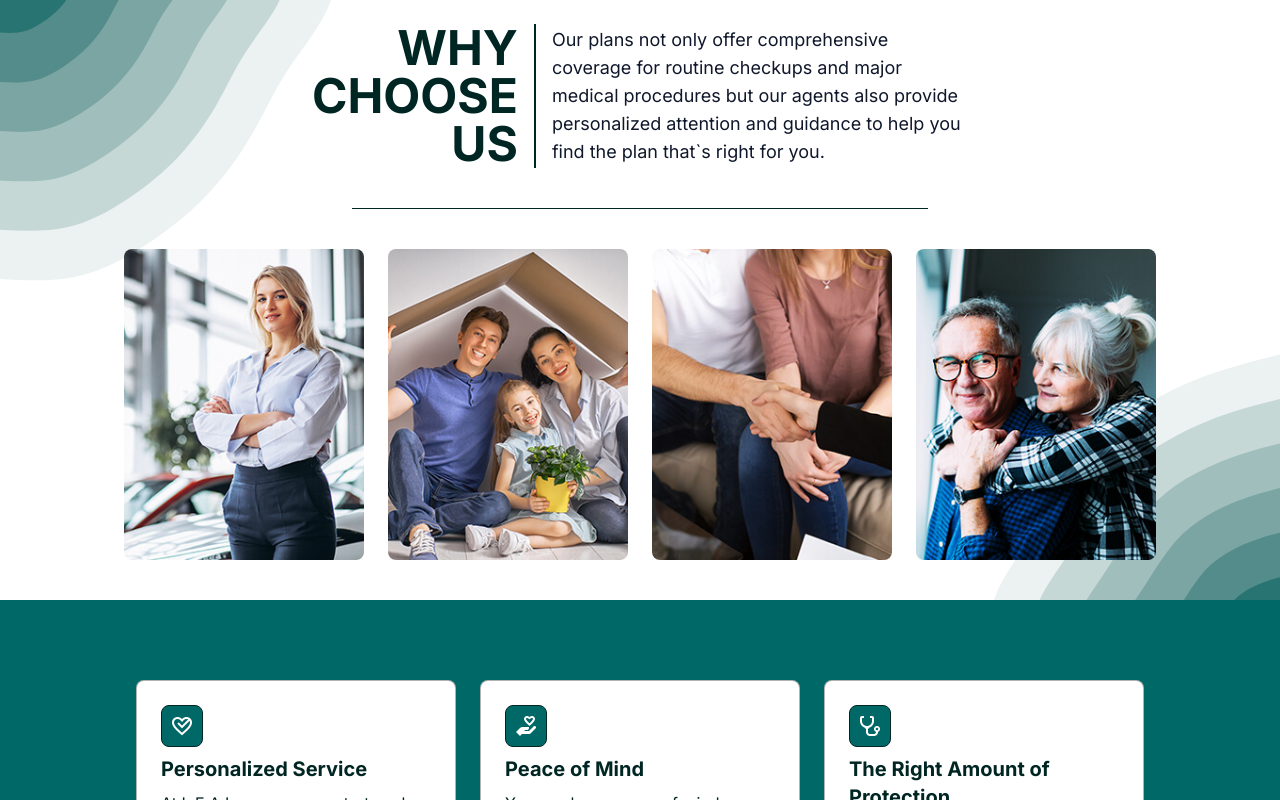
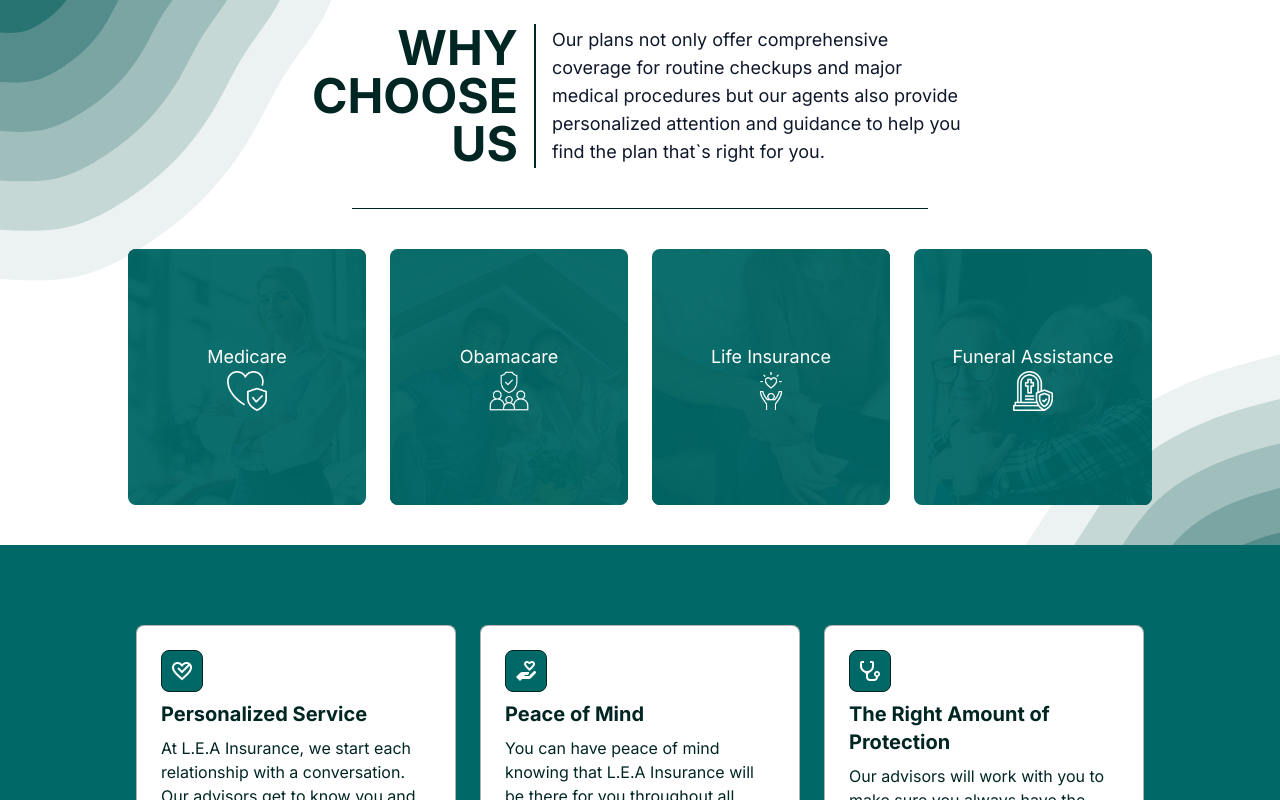
Before and after one commit to ballinyouup/leainsurance, a Next.js app: page / in a window 1280 px wide. Shown: the part 670-1470 px from the top of the page. Built offline with nearby package versions, Linux system fonts and the light colour scheme; grey boxes are pictures that could not be loaded.

Commit message:
fixed cards

```diff
--- a/app/components/home/home-card.tsx
+++ b/app/components/home/home-card.tsx
@@ -2,6 +2,7 @@
 import { motion } from "framer-motion";
 import Image from "next/image";
 import Link from "next/link";
+import { AspectRatio } from "../shadcn-ui/aspect-ratio";
 interface ICard {
 	src: string;
 	alt: string;
@@ -14,14 +15,7 @@ interface ICard {
 	};
 }
 
-const Card: React.FC<ICard> = ({
-	src,
-	alt,
-	delay = 0,
-	text,
-	href,
-	image,
-}) => {
+const Card: React.FC<ICard> = ({ src, alt, delay = 0, text, href, image }) => {
 	return (
 		<motion.div
 			initial={{
@@ -34,16 +28,12 @@ const Card: React.FC<ICard> = ({
 				delay: delay,
 				duration: 0.5,
 			}}
-			className="relative z-10 h-40 overflow-hidden rounded-lg sm:h-full [&>*]:hover:left-0"
+			className="relative z-10 h-40 w-full overflow-hidden rounded-lg sm:h-64"
 		>
-			<Image
-				src={src}
-				alt={alt}
-				width={240}
-				height={240}
-				className="min-w-[240px]"
-			/>
-			<motion.div className="absolute -left-60 top-0 z-10 flex h-full w-full flex-col bg-tealPrimary bg-opacity-95 transition-all duration-500 ease-out">
+			<AspectRatio ratio={3 / 4}>
+				<Image src={src} alt={alt} fill quality={100} />
+			</AspectRatio>
+			<motion.div className="absolute top-0 z-10 flex h-full w-full flex-col bg-tealPrimary bg-opacity-95 transition-all duration-500 ease-out">
 				<Link
 					href={href}
 					className="flex h-full w-full flex-col items-center justify-center text-lg text-white"
@@ -107,8 +97,8 @@ const Cards = () => {
 	];
 
 	return (
-		<section className="pb-12 lg:p-10">
-			<div className="grid h-full w-full grid-cols-[repeat(2,240px)] items-center justify-center gap-4 overflow-hidden max-[505px]:grid-cols-[repeat(1,240px)] lg:grid-cols-[repeat(4,240px)] lg:gap-6">
+		<section className="flex w-full items-center justify-center p-5 pb-12 lg:p-10">
+			<div className="grid h-full w-full max-w-5xl grid-cols-2 items-center justify-center gap-4 self-center overflow-hidden max-[505px]:grid-cols-1 lg:grid-cols-4 lg:gap-6">
 				{cards.map((card, index) => {
 					return (
 						<Card
```
